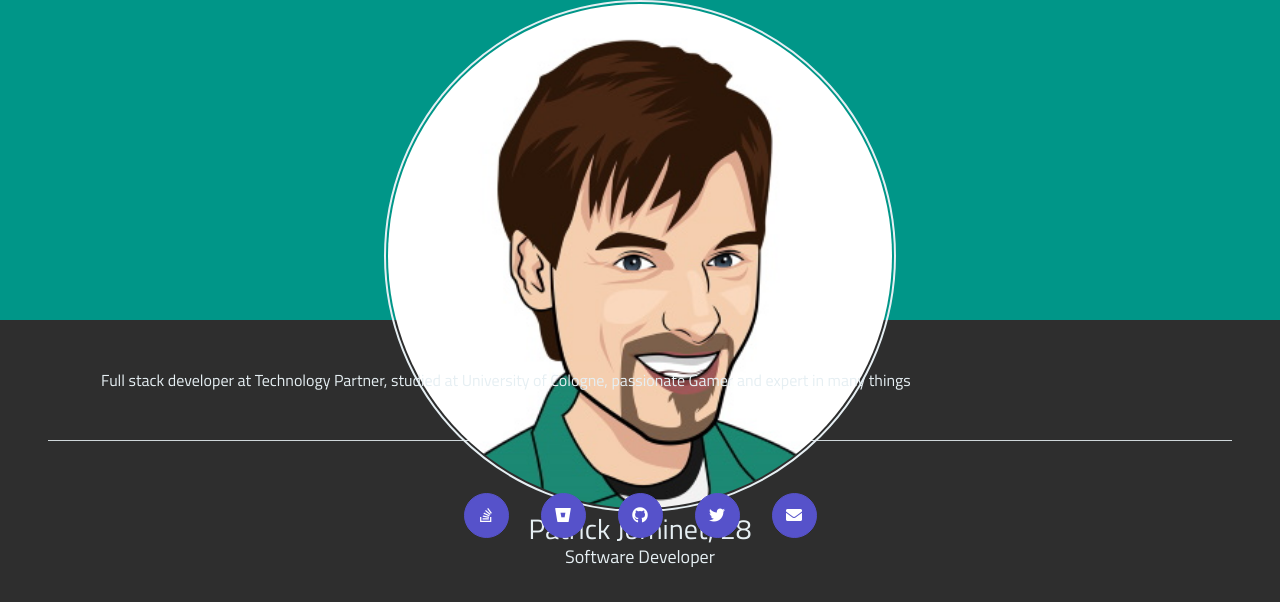
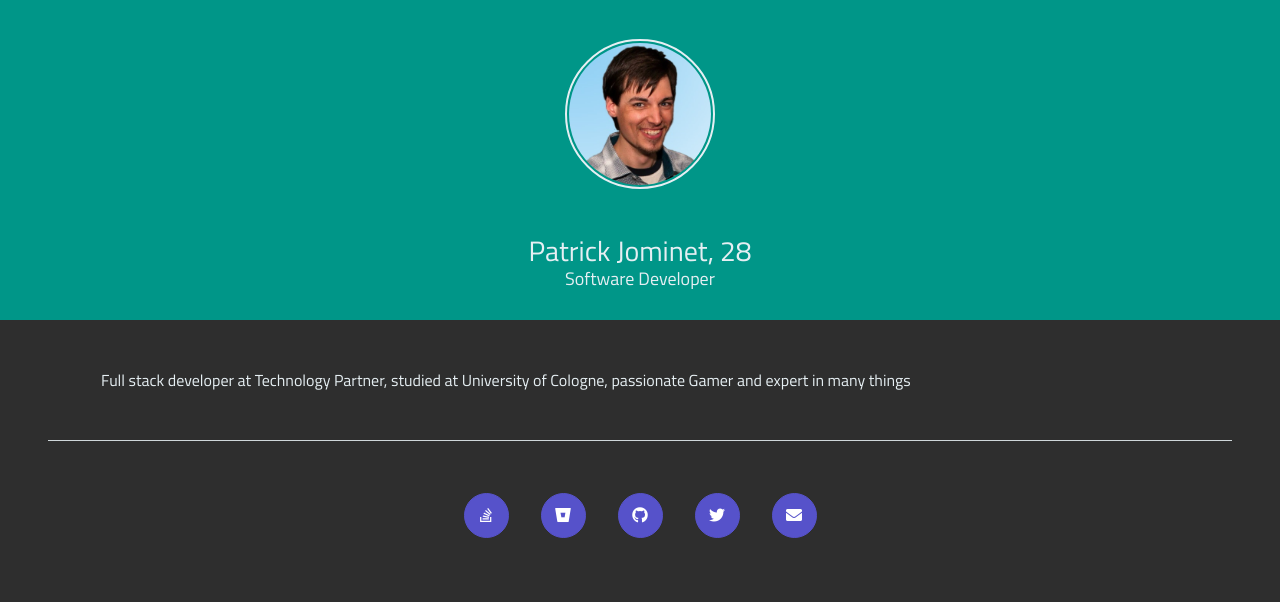
Before and after one commit to pjominet/digital-business-card, an Angular app: page / in a window 1280 px wide. Shown: the top 602 px of the page. Built offline with nearby package versions, Linux system fonts and the light colour scheme.

Commit message:
made design a bit more viable

```diff
--- a/src/app/app.component.html
+++ b/src/app/app.component.html
@@ -1,5 +1,5 @@
 <header class="d-flex flex-column justify-content-around pb-2">
-    <img class="rounded-circle border-circle mx-auto" src="../assets/img/me-comic.jpg" alt="me" width="40%" height="auto">
+    <img class="rounded-circle border-circle mx-auto mt-3" src="../assets/img/me.jpg" alt="me">
     <div class="section-title">
         <h1 class="text-center">Patrick Jominet, {{myAge}}</h1>
         <h2 class="text-center">Software Developer</h2>
--- a/src/app/app.component.scss
+++ b/src/app/app.component.scss
@@ -16,6 +16,11 @@ header {
     background-color: $primary;
     color: $light;
     height: 40vh;
+
+    & > img {
+        width: 150px;
+        height: 150px;
+    }
 }
 
 .border-circle {
```
